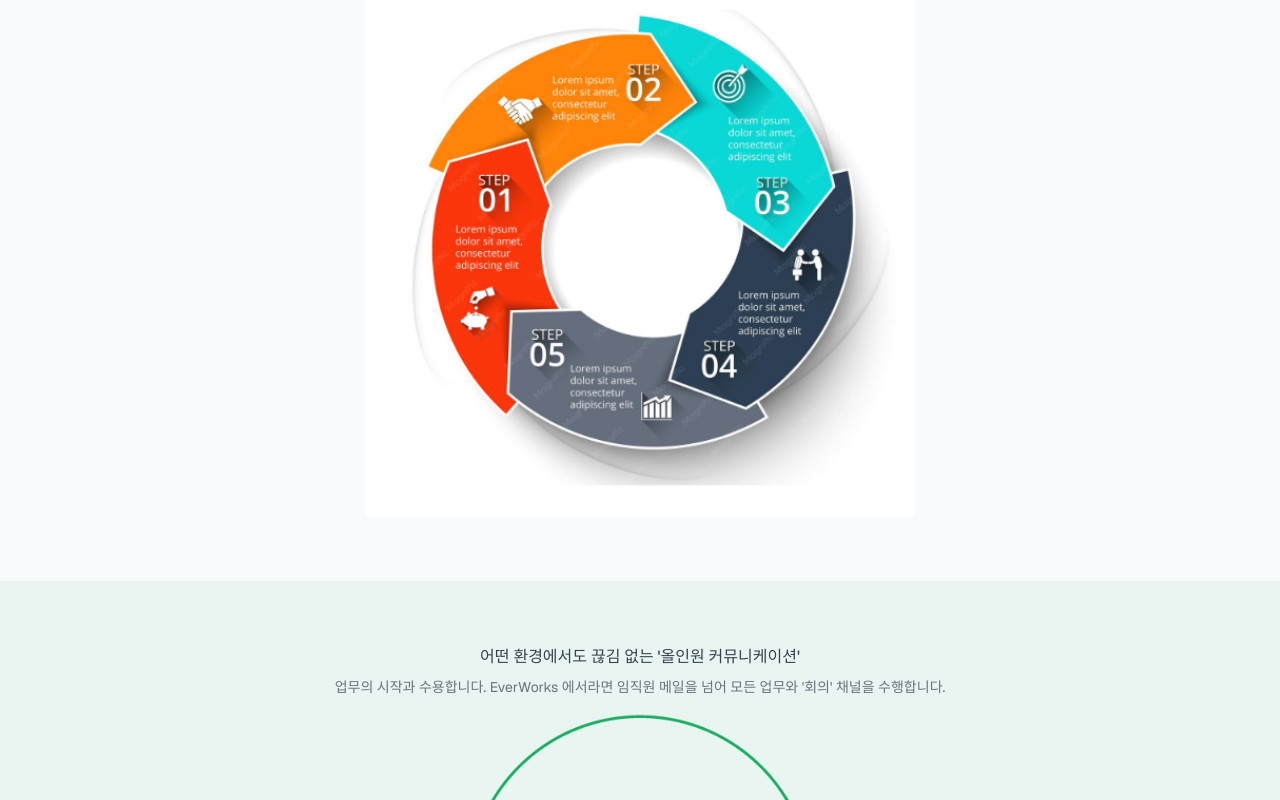
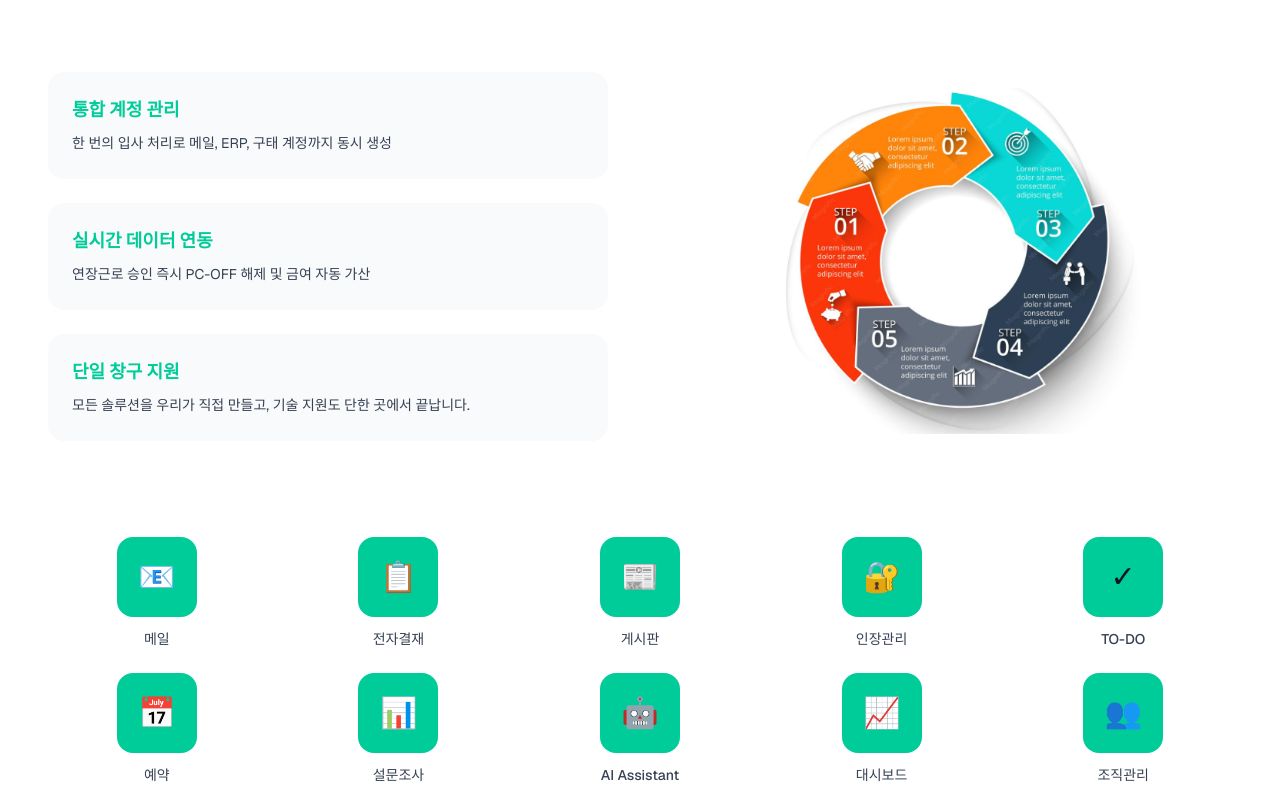
Before and after one commit to itdeco/EverinServicePortalUserFront, a Next.js app: page /everworks in a window 1280 px wide. Shown: the part 1840-2640 px from the top of the page. Built offline with nearby package versions, Linux system fonts and the light colour scheme.

Commit message:
feat: update Features Section layout
Add main features, diagram, and icons grid as per provided image.

```diff
--- a/src/components/everworks/features-section.tsx
+++ b/src/components/everworks/features-section.tsx
@@ -1,26 +1,81 @@
 import Image from "next/image";
+
+const features = [
+  {
+    title: "통합 계정 관리",
+    description: "한 번의 입사 처리로 메일, ERP, 구태 계정까지 동시 생성"
+  },
+  {
+    title: "실시간 데이터 연동",
+    description: "연장근로 승인 즉시 PC-OFF 해제 및 금여 자동 가산"
+  },
+  {
+    title: "단일 창구 지원",
+    description: "모든 솔루션을 우리가 직접 만들고, 기술 지원도 단한 곳에서 끝납니다."
+  }
+];
+
+const functions = [
+  { label: "메일", icon: "📧" },
+  { label: "전자결재", icon: "📋" },
+  { label: "게시판", icon: "📰" },
+  { label: "인장관리", icon: "🔐" },
+  { label: "TO-DO", icon: "✓" },
+  { label: "예약", icon: "📅" },
+  { label: "설문조사", icon: "📊" },
+  { label: "AI Assistant", icon: "🤖" },
+  { label: "대시보드", icon: "📈" },
+  { label: "조직관리", icon: "👥" },
+];
 
 export default function FeaturesSection() {
   return (
-    <section className="w-full bg-gray-50 py-16">
+    <section className="w-full bg-white py-16 md:py-24">
       <div className="mx-auto max-w-[1280px] px-6 lg:px-12">
         {/* Header */}
-        <div className="text-center mb-8">
-          <h2 className="text-xl md:text-2xl font-bold text-gray-900 mb-2">
+        <div className="text-center mb-12 md:mb-16">
+          <h2 className="text-2xl md:text-3xl lg:text-4xl font-bold text-gray-900 leading-tight">
             &quot;우리는 <span className="text-[#00cc99]">하나</span>로 흐릅니다.
             <br />
             그룹웨어가 곧 모든 시스템의 관문입니다.&quot;
           </h2>
         </div>
 
-        {/* Diagram Image - bg-EverWorks-02.png 이미지 사용 */}
-        <div className="relative w-full h-[350px] md:h-[450px] lg:h-[550px]">
-          <Image
-            src="/images/contents/everWorks/bg-EverWorks-02.png"
-            alt="기능 다이어그램"
-            fill
-            className="object-contain"
-          />
+        {/* Features and Diagram */}
+        <div className="grid grid-cols-1 lg:grid-cols-2 gap-12 lg:gap-16 items-center mb-16">
+          {/* Left: Features List */}
+          <div className="space-y-6">
+            {features.map((feature, idx) => (
+              <div key={idx} className="bg-gray-50 p-6 rounded-lg">
+                <h3 className="text-[#00cc99] font-bold mb-2 text-lg">{feature.title}</h3>
+                <p className="text-gray-700 text-sm leading-relaxed">{feature.description}</p>
+              </div>
+            ))}
+          </div>
+
+          {/* Right: Diagram Image */}
+          <div className="relative h-[350px] md:h-[400px]">
+            <Image
+              src="/images/contents/everWorks/bg-EverWorks-02.png"
+              alt="에버웍스 다이어그램"
+              fill
+              className="object-contain"
+            />
+          </div>
+        </div>
+
+        {/* Functions Grid */}
+        <div className="mt-16 md:mt-20">
+          <div className="grid grid-cols-5 gap-4 md:gap-6">
+            {functions.map((func, idx) => (
+              <div key={idx} className="flex flex-col items-center text-center">
+                <div className="bg-[#00cc99] w-16 h-16 md:w-20 md:h-20 rounded-2xl flex items-center justify-center mb-3">
+                  <span className="text-2xl md:text-3xl">{func.icon}</span>
+                </div>
+                <p className="text-xs md:text-sm font-medium text-gray-700">{func.label}</p>
+              </div>
+            ))}
+          </div>
         </div>
       </div>
     </section>
```
